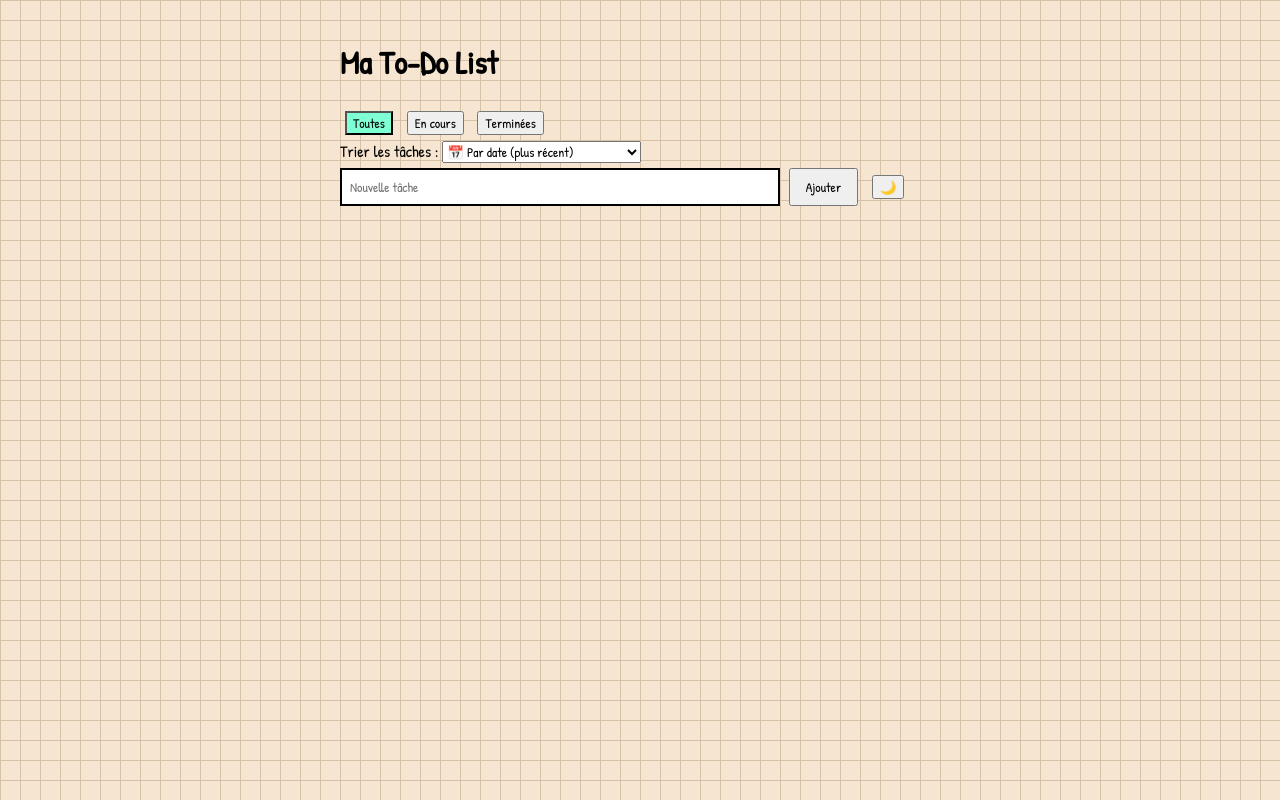
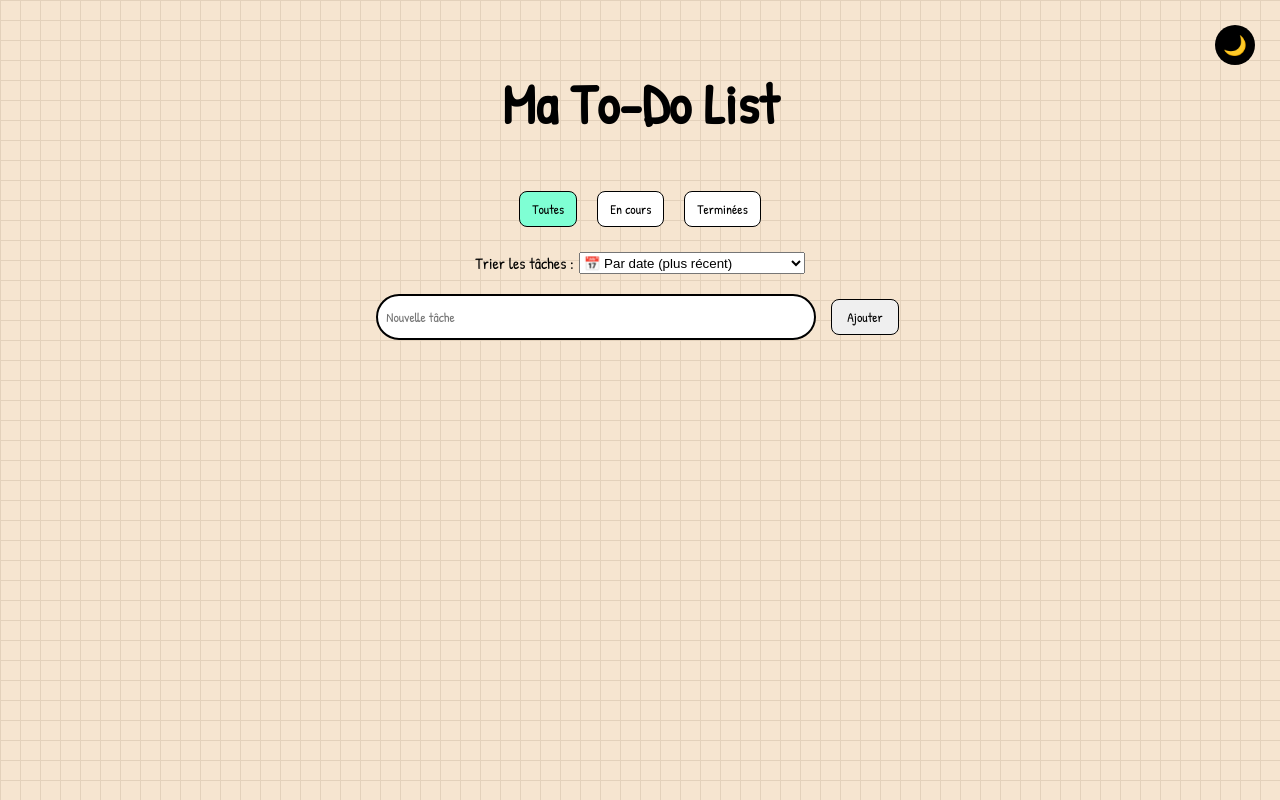
Before and after one commit to Hyzeuline/TodoList_BoilerPlate, a website: page public/index.html in a window 1280 px wide. Drawn offline with Linux system fonts and the light colour scheme; no server answers.

```diff
--- a/public/index.html
+++ b/public/index.html
@@ -8,10 +8,15 @@
   </head>
   <body>
     <div id="app">
+      <div id="top">
         <h1>Ma To-Do List</h1>
+        <button id="darkToggle">🌙</button>
+      </div>
+      <div id="filterContainer">
         <button id="filterAll" class="selected filterButton">Toutes</button>
         <button id="filterIncomplete" class="filterButton">En cours</button>
         <button id="filterCompleted" class="filterButton">Terminées</button>
+      </div>
       <div id="sorting">
         <label for="taskSort">Trier les tâches :</label>
         <select id="taskSort">
@@ -20,9 +25,10 @@
           <option value="status">✔️ Par statut (terminées/en cours)</option>
         </select>
       </div>
+      <div id="newTask">
         <input type="text" id="taskInput" placeholder="Nouvelle tâche" />
         <button id="addTaskBtn">Ajouter</button>
-      <button id="darkToggle">🌙</button>
+      </div>
       <ul id="taskList"></ul>
     </div>
     <script src="script.js"></script>
--- a/public/styles.css
+++ b/public/styles.css
@@ -1,13 +1,13 @@
-@import url("https://fonts.googleapis.com/css?family=Roboto:400,400i,700");
 @import url("https://fonts.googleapis.com/css2?family=Patrick+Hand&display=swap");
 body {
   --text-color: black;
   --bg-color: rgb(246, 229, 208);
-  --grid-color: rgb(214, 193, 167);
+  --grid-color: rgb(227, 209, 187);
   --bg-2-color: white;
   --bg-selected-color: aquamarine;
 
   font-family: "Patrick Hand", cursive;
+  font-size: 1rem;
   max-width: 600px;
   margin: 0 auto;
   padding: 20px;
@@ -26,22 +26,95 @@
   --text-color: white;
   --bg-color: #121212;
   --bg-2-color: rgb(71, 70, 61);
-  --grid-color: rgb(55, 52, 49);
-  --bg-selected-color: rgb(33, 244, 65);
+  --grid-color: rgb(141, 141, 141);
+  --bg-selected-color: rgb(69, 178, 86);
+}
+
+h1 {
+  text-align: center;
+  font-size: 3.5rem;
+}
+
+#top {
+  display: flex;
+  justify-content: center;
+  gap: 0.5rem;
+  margin: 0.5rem 0;
+  flex-wrap: wrap;
+}
+
+#darkToggle {
+  position: fixed;
+  top: 20px;
+  right: 20px;
+  width: 40px;
+  height: 40px;
+  border-radius: 50%;
+  background-color: black;
+  color: white;
+  border: none;
+  cursor: pointer;
+  font-size: 1.2em;
+  display: flex;
+  align-items: center;
+  justify-content: center;
+  z-index: 1000;
+}
+
+body.dark #darkToggle {
+  background-color: white;
+  color: black;
+}
+
+button {
+  font-family: "Patrick Hand", cursive;
+  margin: 5px;
+  border-radius: 0.5rem;
+  border: 1px solid var(--text-color);
 }
 
 .selected.filterButton {
   background-color: var(--bg-selected-color);
 }
 
-#taskSort {
-  font-family: "Patrick Hand", cursive;
+#filterContainer {
+  display: flex;
+  justify-content: center;
+  gap: 10px;
+  margin-top: 0.5rem;
+  flex-wrap: wrap;
 }
+
+.filterButton {
+  padding: 8px 12px;
+  background-color: var(--bg-2-color);
+  color: var(--text-color);
+  border: 1px solid var(--text-color);
+  cursor: pointer;
+}
+
+#sorting {
+  display: flex;
+  justify-content: center;
+  gap: 5px;
+  margin: 20px 0;
+  flex-wrap: wrap;
+}
+
+#newTask {
+  display: flex;
+  justify-content: center;
+  gap: 10px;
+  margin: 20px 0;
+  flex-wrap: wrap;
+}
+
 #taskInput {
   font-family: "Patrick Hand", cursive;
   padding: 8px;
   width: 70%;
   border: 2px solid var(--text-color);
+  border-radius: 1.5rem;
   color: var(--text-color);
   background-color: var(--bg-2-color);
 }
@@ -56,14 +129,14 @@
 }
 
 li {
-  padding: 8px;
+  padding: 12px;
   background-color: var(--bg-2-color);
   margin: 8px;
+  border-radius: 1rem;
 }
 
-button {
-  font-family: "Patrick Hand", cursive;
-  margin: 5px;
+li:hover {
+  background-color: var(--bg-selected-color);
 }
 
 .edit-input {
```
Also changed, not shown: NOTES.md (+13 -7 lines). Lines whose indentation alone changed are shown as unchanged.
